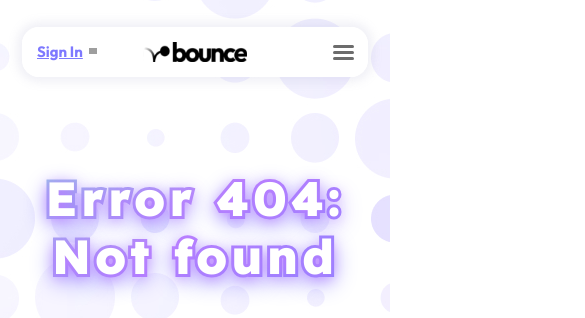
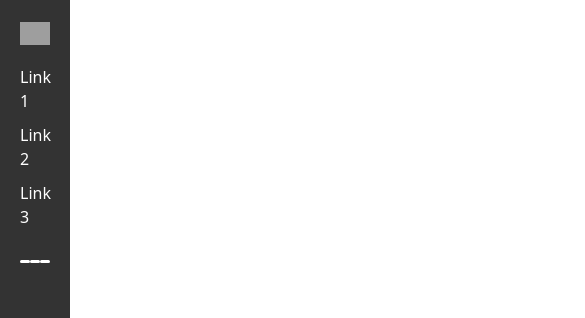
Before and after one commit to concypt/BounceFrontEnd, a React (Vite) app: page /dashboard in a window 390 px wide. Shown: the top 318 px of the page, 585 px wide, since content can reach past the window. Built offline with nearby package versions, Linux system fonts and the light colour scheme; grey boxes are pictures that could not be loaded.

Commit message:
dashboard

```diff
--- a/src/App.jsx
+++ b/src/App.jsx
@@ -10,6 +10,7 @@ import Login from "./components/Auth/Login";
 import ForgotPasswordRequest from "./components/Auth/ForgotPasswordRequest";
 import ForgotPasswordReset from "./components/Auth/ForgotPasswordReset";
 import HostProfile from "./components/Dashboard/HostProfile";
+import Dashboard from "./pages/Dashboard/Dashboard";
 import LoadingBar from "react-top-loading-bar";
 import "./styles.css";
 import "./global.css";
@@ -40,6 +41,7 @@ function App() {
           <Route path="/verification" element={<Verification />} />
           <Route path="/login" element={<Login />} />
           <Route path="/host-profile" element={<HostProfile />} />
+          <Route path="/dashboard" element={<Dashboard />} />
           <Route
             path="/forgot-password-request"
             element={<ForgotPasswordRequest />}
--- a/src/components/Auth/ForgotPasswordRequest.jsx
+++ b/src/components/Auth/ForgotPasswordRequest.jsx
@@ -37,8 +37,8 @@ const ForgotPasswordRequest = () => {
       setSuccess(true); // Set success state to true
       setInfoMessage(responseData.msg);
       setTimeout(() => {
-        navigate("/forgot-password-reset");
-      }, 2000);
+        navigate("/login");
+      }, 4000);
     } catch (error) {
       setError(error.message);
     } finally {
@@ -109,7 +109,7 @@ const ForgotPasswordRequest = () => {
                     disabled={isSubmitting} // Disable button during form submission
                   >
                     {isSubmitting ? (
-                      "Submitting..."
+                      "Sending..."
                     ) : (
                       <span>Get a reset code</span>
                     )}
@@ -118,7 +118,8 @@ const ForgotPasswordRequest = () => {
                 {error && <div className={styles.error}>{error}</div>}
                 {success && !error && (
                   <div className={styles.success}>
-                    Reset Code Sent Successfully
+                    New Password Send Successfully, Please check your email and
+                    login via new password.
                   </div>
                 )}
               </form>
--- a/src/components/Auth/Login.jsx
+++ b/src/components/Auth/Login.jsx
@@ -52,7 +52,7 @@ const LoginPage = () => {
       }
 
       // Redirect to dashboard or desired page
-      // navigate("/dashboard");
+      navigate("/");
     } catch (error) {
       setError("An error occurred. Please try again later.");
       setSuccess(false);
--- a/src/components/Dashboard/Header.jsx
+++ b/src/components/Dashboard/Header.jsx
@@ -0,0 +1,12 @@
+import React from "react";
+
+const Header = () => {
+  return (
+    <header className={styles.header}>
+      <h1>Header</h1>
+      {/* Add any other content you want in the header */}
+    </header>
+  );
+};
+
+export default Header;
--- a/src/components/Dashboard/Sidebar.jsx
+++ b/src/components/Dashboard/Sidebar.jsx
@@ -0,0 +1,58 @@
+import React, { useState } from "react";
+import styles from "./sidebar.module.css"; // Import module CSS
+
+const Sidebar = () => {
+  const [showMenu, setShowMenu] = useState(false);
+  const [showSublinks, setShowSublinks] = useState(false);
+
+  const toggleMenu = () => {
+    setShowMenu(!showMenu);
+  };
+
+  const toggleSublinks = () => {
+    setShowSublinks(!showSublinks);
+  };
+
+  return (
+    <div className={`${styles.sidebar} ${showMenu ? styles.showMenu : ""}`}>
+      <div className={styles.logo}>
+        <img src="logo.png" alt="Logo" />
+      </div>
+      <ul className={styles.links}>
+        <li>
+          <a href="#">Link 1</a>
+        </li>
+        <li>
+          <a href="#">Link 2</a>
+        </li>
+        <li>
+          <a href="#" onClick={toggleSublinks}>
+            Link 3
+          </a>
+          <ul
+            className={`${styles.sublinks} ${
+              showSublinks ? styles.showSublinks : ""
+            }`}
+          >
+            <li>
+              <a href="#">Sublink 1</a>
+            </li>
+            <li>
+              <a href="#">Sublink 2</a>
+            </li>
+            <li>
+              <a href="#">Sublink 3</a>
+            </li>
+          </ul>
+        </li>
+      </ul>
+      <div className={`${styles.hamburger}`} onClick={toggleMenu}>
+        <div className={styles.line}></div>
+        <div className={styles.line}></div>
+        <div className={styles.line}></div>
+      </div>
+    </div>
+  );
+};
+
+export default Sidebar;
--- /dev/null
+++ b/src/components/Dashboard/sidebar.module.css
@@ -0,0 +1,95 @@
+.sidebar {
+  width: 250px;
+  height: 100%;
+  position: fixed;
+  top: 0;
+  left: 0;
+  background-color: #333;
+  padding: 20px;
+  display: flex;
+  flex-direction: column;
+  transition: transform 0.3s ease;
+  z-index: 1000; /* Ensure sidebar appears above other content */
+}
+
+.logo {
+  margin-bottom: 20px;
+}
+
+.logo img {
+  width: 100%;
+  max-width: 150px;
+}
+
+.links {
+  list-style-type: none;
+  padding: 0;
+}
+
+.links li {
+  margin-bottom: 10px;
+}
+
+.links li a {
+  color: #fff;
+  text-decoration: none;
+}
+
+.sublinks {
+  list-style-type: none;
+  padding: 0;
+  margin-top: 10px;
+  display: none;
+}
+
+.sublinks.showSublinks {
+  display: block;
+}
+
+.sublinks li {
+  margin-bottom: 5px;
+}
+
+.sublinks li a {
+  color: #ccc;
+  text-decoration: none;
+}
+
+.hamburger {
+  display: none;
+  cursor: pointer;
+}
+
+.showMenu .hamburger {
+  display: flex;
+  justify-content: flex-end;
+  margin-bottom: 10px;
+}
+
+.line {
+  width: 25px;
+  height: 3px;
+  background-color: #fff;
+  margin: 5px 0;
+  border-radius: 3px;
+}
+
+@media (max-width: 768px) {
+  .sidebar {
+    width: 70px;
+  }
+
+  .showMenu .links {
+    display: block;
+  }
+
+  .showMenu .sublinks {
+    display: block;
+  }
+
+  .hamburger {
+    display: flex;
+    justify-content: flex-end;
+    margin-bottom: 10px;
+  }
+}
--- a/src/components/Navbar.jsx
+++ b/src/components/Navbar.jsx
@@ -1,12 +1,21 @@
-import React, { useState } from "react";
+import React, { useState, useEffect } from "react";
 import styles from "./navbar.module.css";
 
 function Navbar() {
   const [isActive, setIsActive] = useState(false);
+  const [loggedIn, setLoggedIn] = useState(false);
 
   const toggleActiveClass = () => {
     setIsActive(!isActive);
   };
+
+  useEffect(() => {
+    // Check user's login status when component mounts
+    const userToken = localStorage.getItem("token"); // Assuming you store the token in localStorage
+    if (userToken) {
+      setLoggedIn(true);
+    }
+  }, []);
 
   return (
     <div className="App">
@@ -46,9 +55,15 @@ function Navbar() {
           </ul>
           <div className={styles.host_and_signin}>
             <button className={styles.global_button_one}>Host an event</button>
-            <a href="/login" className={styles.loginBtn}>
-              Sign In
-            </a>
+            {loggedIn ? (
+              <a href="/dashboard" className={styles.loginBtn}>
+                Dashboard
+              </a>
+            ) : (
+              <a href="/login" className={styles.loginBtn}>
+                Sign In
+              </a>
+            )}
           </div>
           <div
             className={`${styles.hamburger} ${isActive ? styles.active : ""}`}
--- a/src/components/navbar.module.css
+++ b/src/components/navbar.module.css
@@ -33,7 +33,8 @@ header.App_header {
   align-items: center;
   margin-bottom: 0;
   padding: 0;
-  width: calc(100% - 241px - 300px - 80px);
+  /* width: calc(100% - 241px - 300px - 80px); */
+  width: 90%;
   max-width: 547px;
 }
 
@@ -57,7 +58,7 @@ header.App_header {
   display: flex;
   justify-content: space-between;
   align-items: center;
-  width: 300px;
+  /* width: 300px; */
 }
 
 .loginBtn {
@@ -65,10 +66,13 @@ header.App_header {
   font-weight: 700;
   color: var(--purple-normal);
   position: relative;
+  margin-left: 25px;
 }
+
 .loginBtn:hover {
   text-decoration: none;
 }
+
 .loginBtn::after {
   content: "";
   width: 10px;
@@ -135,6 +139,17 @@ button.global_button_one:hover::after {
 
 /* media queries */
 
+@media screen and (max-width: 1350px) {
+  .navMenu {
+    max-width: 400px;
+    width: 100%;
+  }
+
+  button.global_button_one {
+    padding: 13px 20px;
+  }
+}
+
 @media screen and (max-width: 1146px) {
   .navbar {
     padding: 20px 20px;
@@ -153,7 +168,7 @@ button.global_button_one:hover::after {
 
   .host_and_signin {
     padding-right: 10px;
-    width: 250px;
+    /* width: 250px; */
   }
 
   .logo img {
@@ -164,6 +179,15 @@ button.global_button_one:hover::after {
   button.global_button_one {
     padding: 10px 25px;
   }
+
+  .navMenu {
+    max-width: 300px;
+    width: 100%;
+  }
+
+  button.global_button_one {
+    padding: 13px 20px;
+  }
 }
 
 @media screen and (max-width: 992px) {
@@ -173,15 +197,34 @@ button.global_button_one:hover::after {
   }
 
   .host_and_signin {
-    width: 235px;
+    /* width: 235px; */
+  }
+
+  button.global_button_one {
+    padding: 6px 20px;
+    font-size: 14px;
+    padding-bottom: 10px;
   }
 
   .navMenu {
-    width: calc(100% - 140px - 250px - 30px);
+    /* width: calc(100% - 140px - 250px - 30px); */
+    max-width: 270px;
   }
 
   .navbar {
     padding: 15px 20px;
+  }
+
+  .loginBtn {
+    font-size: 16px;
+    margin-left: 15px;
+  }
+
+  .loginBtn::after {
+    width: 9px;
+    height: 12px;
+    top: 6px;
+    right: -15px;
   }
 }
 
@@ -189,6 +232,11 @@ button.global_button_one:hover::after {
   .navbar {
     padding: 15px 15px;
     min-height: 50px;
+  }
+
+  button.global_button_one {
+    padding: 13px 20px;
+    font-size: 18px;
   }
 
   /* hamburger */
@@ -295,6 +343,10 @@ button.global_button_one:hover::after {
     position: absolute;
     bottom: 10vh;
   }
+
+  .loginBtn {
+    margin-left: 0;
+  }
 }
 
 @media screen and (max-width: 576px) {
@@ -349,3 +401,22 @@ button.global_button_one:hover::after {
     transform: translateY(-6px) rotate(-45deg);
   }
 }
+
+@media screen and (max-width: 350px) {
+  header.App_header {
+    margin: 0 10px;
+  }
+
+  .navbar {
+    padding: 11px 10px;
+  }
+
+  .loginBtn {
+    font-size: 12px;
+  }
+
+  .loginBtn::after {
+    top: 4px;
+    right: -11px;
+  }
+}
--- a/src/pages/Dashboard/Dashboard.jsx
+++ b/src/pages/Dashboard/Dashboard.jsx
@@ -1,18 +1,15 @@
-import React, { useEffect, useState } from "react";
-import Header from "../components/Dashboard/Header";
-import Footer from "../components/Footer";
-import styles from "../..Dashboard/dasboard.module.css";
+import React from "react";
+import Header from "../../components/Dashboard/Header";
+import Sidebar from "../../components/Dashboard/Sidebar";
+import Footer from "../../components/Footer";
 
 function Dashboard() {
   return (
     <div>
-      {/* Render Navbar */}
-      <Header />
-
+      sssss
+      <Sidebar />
       {/* Render EventList component with the events data */}
-
       {/* Render Footer */}
-      <Footer />
     </div>
   );
 }
```
